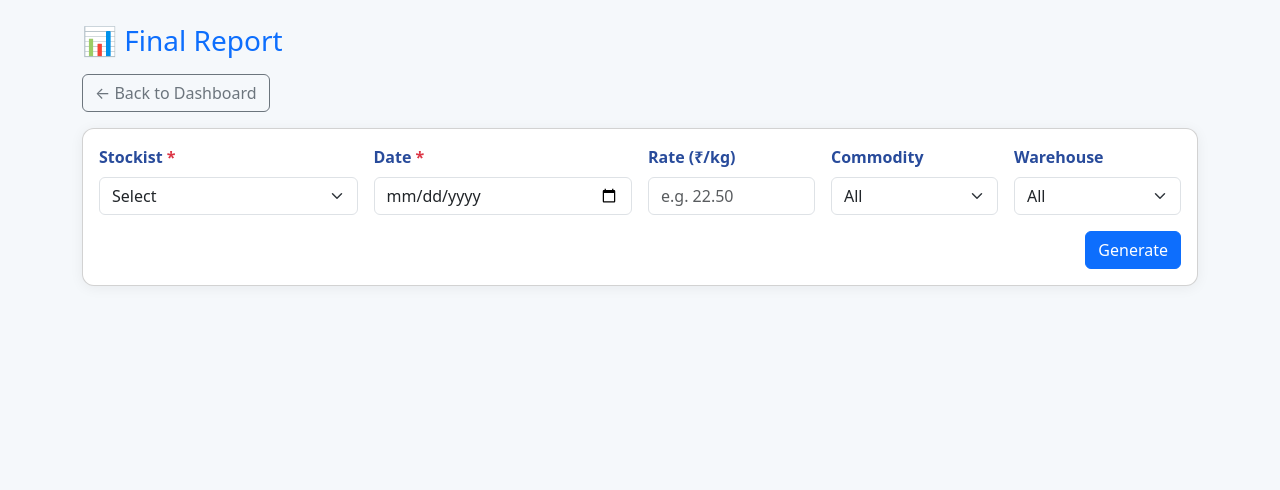
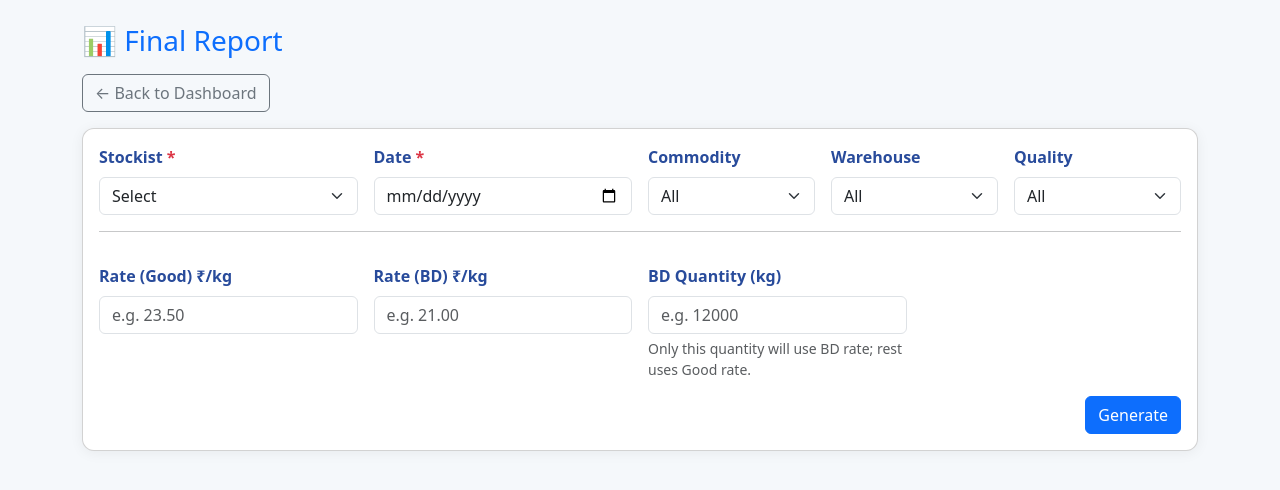
Before and after one commit to DUDU1608/warehouse-python, a Flask app: page /company/final-report in a window 1280 px wide. Shown: the top 490 px of the page. Run offline with Flask 3, Linux system fonts and the light colour scheme; data that the repository does not hold is empty.

Commit message:
Update final_report.html

```diff
--- a/app/templates/company/final_report.html
+++ b/app/templates/company/final_report.html
@@ -9,6 +9,7 @@
     .card { border-radius: 12px; box-shadow: 0 2px 14px rgba(0,0,0,.06); }
     .form-label { font-weight: 600; color: #284b9b; }
     .table thead th { background: #0a3871; color: #fff; }
+    .muted { color:#6c757d; }
   </style>
 </head>
 <body>
@@ -38,14 +39,12 @@
           {% endfor %}
         </select>
       </div>
+
       <div class="col-md-3">
         <label class="form-label">Date <span class="text-danger">*</span></label>
         <input type="date" name="date" class="form-control" value="{{ input_date or '' }}" required>
       </div>
-      <div class="col-md-2">
-        <label class="form-label">Rate (₹/kg)</label>
-        <input type="number" step="0.0001" name="rate" class="form-control" value="{{ input_rate or '' }}" placeholder="e.g. 22.50">
-      </div>
+
       <div class="col-md-2">
         <label class="form-label">Commodity</label>
         <select name="commodity" class="form-select">
@@ -55,6 +54,7 @@
           {% endfor %}
         </select>
       </div>
+
       <div class="col-md-2">
         <label class="form-label">Warehouse</label>
         <select name="warehouse" class="form-select">
@@ -64,6 +64,35 @@
           {% endfor %}
         </select>
       </div>
+
+      <div class="col-md-2">
+        <label class="form-label">Quality</label>
+        <select name="quality" class="form-select">
+          <option value="" {% if not input_quality %}selected{% endif %}>All</option>
+          <option value="Good" {% if input_quality=='Good' %}selected{% endif %}>Good</option>
+          <option value="BD" {% if input_quality=='BD' %}selected{% endif %}>BD</option>
+        </select>
+      </div>
+
+      <!-- NEW: split pricing inputs -->
+      <div class="col-12"><hr class="mt-0"></div>
+
+      <div class="col-md-3">
+        <label class="form-label">Rate (Good) ₹/kg</label>
+        <input type="number" step="0.01" name="rate_good" class="form-control" value="{{ input_rate_good or '' }}" placeholder="e.g. 23.50">
+      </div>
+
+      <div class="col-md-3">
+        <label class="form-label">Rate (BD) ₹/kg</label>
+        <input type="number" step="0.01" name="rate_bd" class="form-control" value="{{ input_rate_bd or '' }}" placeholder="e.g. 21.00">
+      </div>
+
+      <div class="col-md-3">
+        <label class="form-label">BD Quantity (kg)</label>
+        <input type="number" step="0.001" name="bd_qty" class="form-control" value="{{ input_bd_qty or '' }}" placeholder="e.g. 12000">
+        <div class="form-text">Only this quantity will use BD rate; rest uses Good rate.</div>
+      </div>
+
       <div class="col-12 d-flex justify-content-end">
         <button class="btn btn-primary">Generate</button>
       </div>
@@ -76,17 +105,22 @@
       <table class="table table-bordered align-middle mb-0">
         <thead>
           <tr>
-            <th>Total Quantity (kg)</th>
+            <th>Total Qty (kg)</th>
             <th>Reduction (kg)</th>
-            <th>Net Quantity (kg)</th>
-            <th>Rate (₹/kg)</th>
-            <th>Total Cost (₹)</th>
-            <th>Rental (₹)</th>
-            <th>Interest (₹)</th>
-            <th>Cash Loan (₹)</th>
-            <th>Margin Loan (₹)</th>
-            <th>Margin Paid (₹)</th>
-            <th>Net Payable (₹)</th>
+            <th>Net Qty (kg)</th>
+            <th>BD Qty (kg)</th>
+            <th>Good Qty (kg)</th>
+            <th>Rate (BD)</th>
+            <th>Rate (Good)</th>
+            <th>Cost (BD)</th>
+            <th>Cost (Good)</th>
+            <th>Total Cost</th>
+            <th>Rental</th>
+            <th>Interest</th>
+            <th>Cash Loan</th>
+            <th>Margin Loan</th>
+            <th>Margin Paid</th>
+            <th class="text-success">Net Payable</th>
           </tr>
         </thead>
         <tbody>
@@ -94,24 +128,30 @@
             <td>{{ result.total_qty }}</td>
             <td>{{ result.reduction }}</td>
             <td>{{ result.net_qty }}</td>
-            <td>{{ result.rate }}</td>
-            <td>{{ result.total_cost }}</td>
-            <td>{{ result.rental }}</td>
-            <td>{{ result.interest }}</td>
-            <td>{{ result.cash_loan }}</td>
-            <td>{{ result.margin_loan }}</td>
-            <td>{{ result.margin_paid }}</td>
-            <td class="fw-bold text-success">{{ result.net_payable }}</td>
+            <td>{{ result.bd_qty }}</td>
+            <td>{{ result.good_qty }}</td>
+            <td>₹{{ '%.2f'|format(result.rate_bd) }}</td>
+            <td>₹{{ '%.2f'|format(result.rate_good) }}</td>
+            <td>₹{{ '%.2f'|format(result.cost_bd) }}</td>
+            <td>₹{{ '%.2f'|format(result.cost_good) }}</td>
+            <td class="fw-semibold">₹{{ '%.2f'|format(result.total_cost) }}</td>
+            <td>₹{{ '%.2f'|format(result.rental) }}</td>
+            <td>₹{{ '%.2f'|format(result.interest) }}</td>
+            <td>₹{{ '%.2f'|format(result.cash_loan) }}</td>
+            <td>₹{{ '%.2f'|format(result.margin_loan) }}</td>
+            <td>₹{{ '%.2f'|format(result.margin_paid) }}</td>
+            <td class="fw-bold text-success">₹{{ '%.2f'|format(result.net_payable) }}</td>
           </tr>
         </tbody>
       </table>
     </div>
-    <div class="mt-2 text-muted small">
+
+    <div class="mt-3 muted small">
       <ul class="mb-0">
-        <li>Reduction is computed as 1.5% of Total Quantity on Maize</li>
-        <li>Rent is calculated at Rs 3.34/ton/dat till date</li>
-        <li>Total Cost uses Net Quantity × Rate (₹ per kg).</li>
-        <li>Interest is summed from InterestData (if available) up to the selected date for the selected combination.</li>
+        <li><strong>Split pricing:</strong> BD Quantity is valued at <em>Rate (BD)</em>; remaining Net Qty is valued at <em>Rate (Good)</em>.</li>
+        <li><strong>Reduction:</strong> 1.5% of Total Quantity applied only for Maize.</li>
+        <li><strong>Rental:</strong> ₹3.334 per ton per day (or flat where applicable), computed up to selected date.</li>
+        <li><strong>Interest:</strong> Simple daily interest @13.75% p.a. on net outstanding as of selected date.</li>
       </ul>
     </div>
   </div>
```
